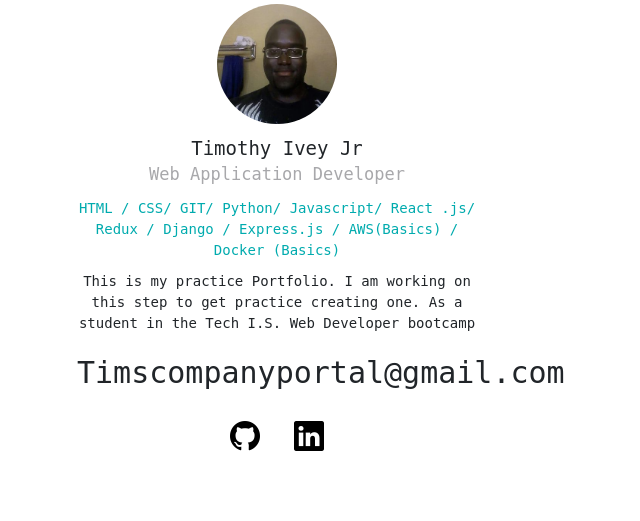
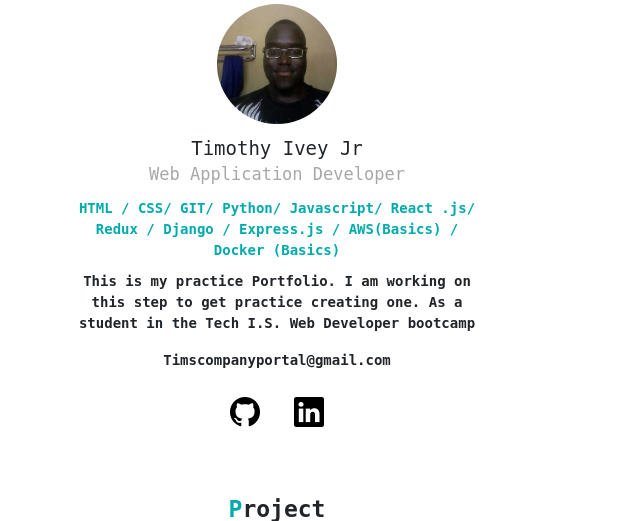
Before and after one commit to TimothyIveyJR/new-project, a PHP site: page / in a window 1280 px wide. Shown: the part 168-689 px from the top of the page, without its empty margins (363-1003 px from the left). Run offline with PHP 8.4, Linux system fonts and the light colour scheme; some libraries are stand-ins or nearby versions.

Commit message:
Added twitter clone and netflix clone and added some css to make it look better

```diff
--- a/style.css
+++ b/style.css
@@ -61,11 +61,17 @@ ABOUT
     font-size: 14px;
     color: #00ABAE;
     margin-bottom: 10px;
+    font-weight: bold;
+}
+
+#about p{
+    font-weight: bold;
 }
 
 #about .email{
     margin-top: 14px;
-    font-size: 30px;
+    font-size: 14px;
+    font-weight: bold;
 }
 
 #about .icons{
```
